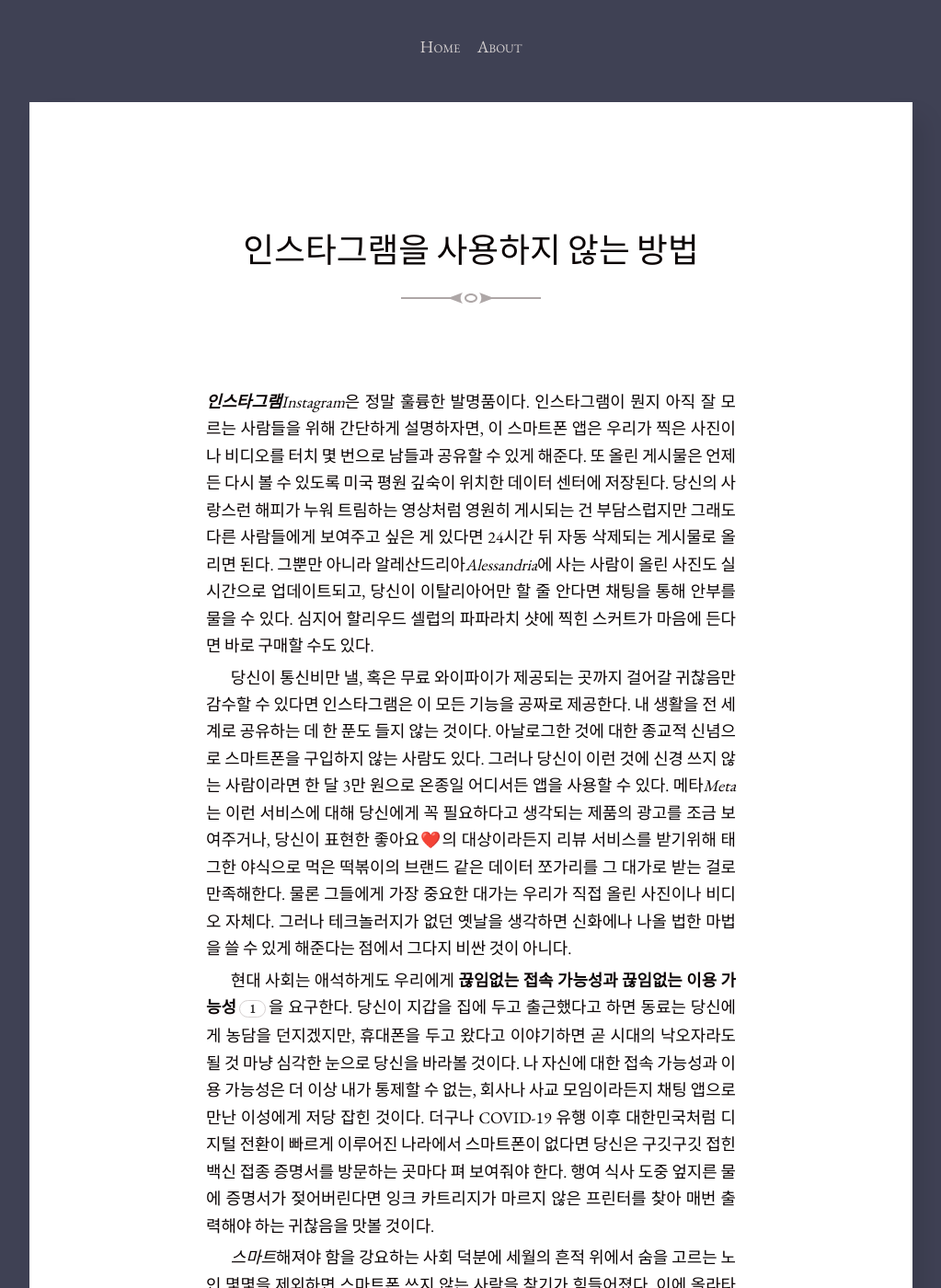
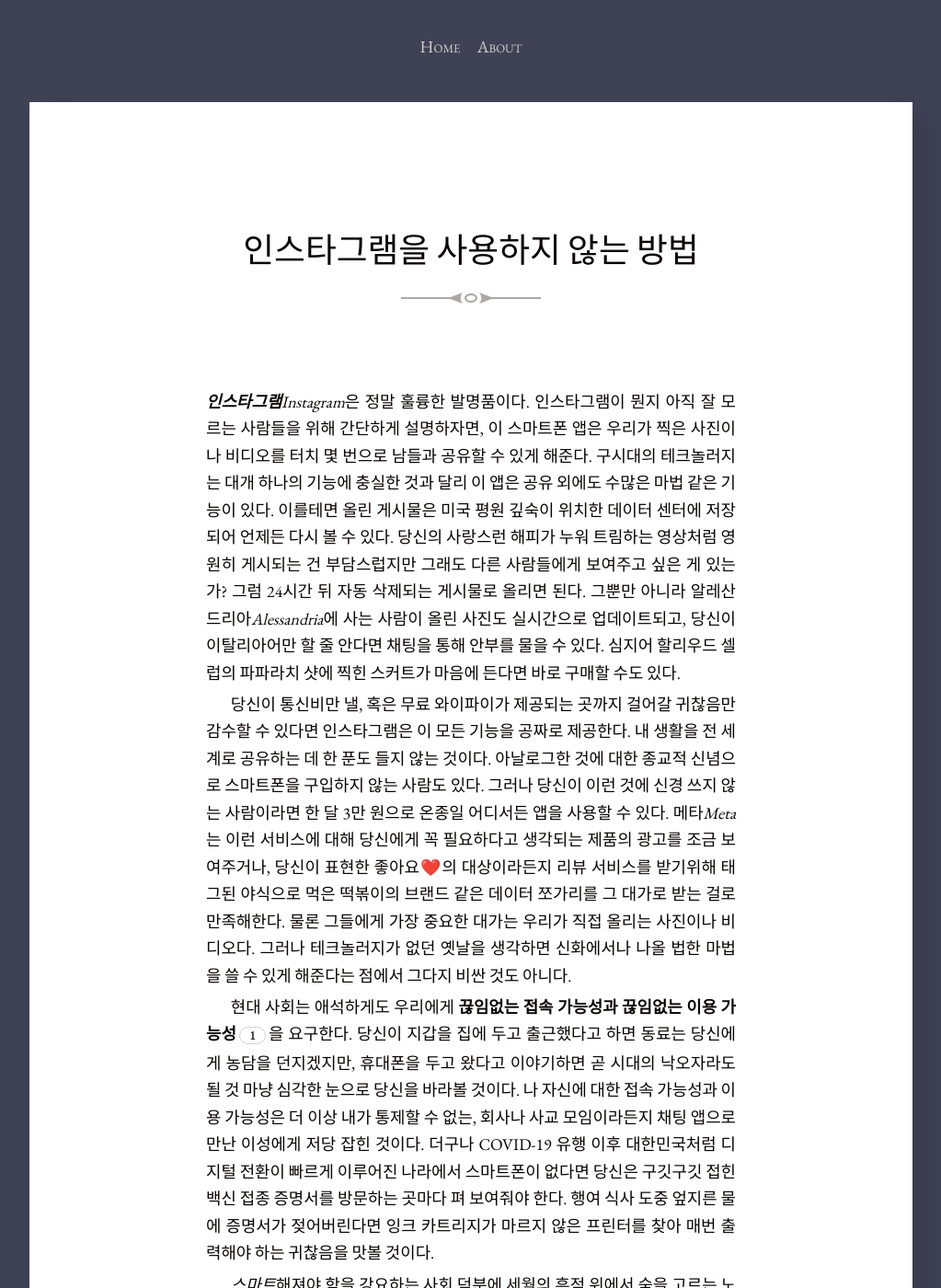
Before and after one commit to grsdij/grsdij, a Jekyll site: the page built from _posts/2022-05-17-인스타그램을 사용하지 않는 방법.md, in a window 1280 px wide and 1400 px high. Shown: the whole window at 92% size, without its empty margins (128-1151 px from the left). Built offline with Jekyll 4.4.1, drawn with Linux system fonts in a browser that asks for light colours; some of the changed text lies outside the part shown.

Commit message:
Update 2022-05-17-인스타그램을 사용하지 않는 방법.md

```diff
--- a/_posts/2022-05-17-인스타그램을 사용하지 않는 방법.md
+++ b/_posts/2022-05-17-인스타그램을 사용하지 않는 방법.md
@@ -5,19 +5,19 @@ categories: essay
 layout: post
 ---
 
-***인스타그램****Instagram*은 정말 훌륭한 발명품이다. 인스타그램이 뭔지 아직 잘 모르는 사람들을 위해 간단하게 설명하자면, 이 스마트폰 앱은 우리가 찍은 사진이나 비디오를 터치 몇 번으로 남들과 공유할 수 있게 해준다. 또 올린 게시물은 언제든 다시 볼 수 있도록 미국 평원 깊숙이 위치한 데이터 센터에 저장된다. 당신의 사랑스런 해피가 누워 트림하는 영상처럼 영원히 게시되는 건 부담스럽지만 그래도 다른 사람들에게 보여주고 싶은 게 있다면 24시간 뒤 자동 삭제되는 게시물로 올리면 된다. 그뿐만 아니라 알레산드리아*Alessandria*에 사는 사람이 올린 사진도 실시간으로 업데이트되고, 당신이 이탈리아어만 할 줄 안다면 채팅을 통해 안부를 물을 수 있다. 심지어 할리우드 셀럽의 파파라치 샷에 찍힌 스커트가 마음에 든다면 바로 구매할 수도 있다.
+***인스타그램****Instagram*은 정말 훌륭한 발명품이다. 인스타그램이 뭔지 아직 잘 모르는 사람들을 위해 간단하게 설명하자면, 이 스마트폰 앱은 우리가 찍은 사진이나 비디오를 터치 몇 번으로 남들과 공유할 수 있게 해준다. 구시대의 테크놀러지는 대개 하나의 기능에 충실한 것과 달리 이 앱은 공유 외에도 수많은 마법 같은 기능이 있다. 이를테면 올린 게시물은 미국 평원 깊숙이 위치한 데이터 센터에 저장되어 언제든 다시 볼 수 있다. 당신의 사랑스런 해피가 누워 트림하는 영상처럼 영원히 게시되는 건 부담스럽지만 그래도 다른 사람들에게 보여주고 싶은 게 있는가? 그럼 24시간 뒤 자동 삭제되는 게시물로 올리면 된다. 그뿐만 아니라 알레산드리아*Alessandria*에 사는 사람이 올린 사진도 실시간으로 업데이트되고, 당신이 이탈리아어만 할 줄 안다면 채팅을 통해 안부를 물을 수 있다. 심지어 할리우드 셀럽의 파파라치 샷에 찍힌 스커트가 마음에 든다면 바로 구매할 수도 있다.
 
-당신이 통신비만 낼, 혹은 무료 와이파이가 제공되는 곳까지 걸어갈 귀찮음만 감수할 수 있다면 인스타그램은 이 모든 기능을 공짜로 제공한다. 내 생활을 전 세계로 공유하는 데 한 푼도 들지 않는 것이다. 아날로그한 것에 대한 종교적 신념으로 스마트폰을 구입하지 않는 사람도 있다. 그러나 당신이 이런 것에 신경 쓰지 않는 사람이라면 한 달 3만 원으로 온종일 어디서든 앱을 사용할 수 있다. 메타*Meta*는 이런 서비스에 대해 당신에게 꼭 필요하다고 생각되는 제품의 광고를 조금 보여주거나, 당신이 표현한 좋아요❤️의 대상이라든지 리뷰 서비스를 받기위해 태그한 야식으로 먹은 떡볶이의 브랜드 같은 데이터 쪼가리를 그 대가로 받는 걸로 만족해한다. 물론 그들에게 가장 중요한 대가는 우리가 직접 올린 사진이나 비디오 자체다. 그러나 테크놀러지가 없던 옛날을 생각하면 신화에나 나올 법한 마법을 쓸 수 있게 해준다는 점에서 그다지 비싼 것이 아니다.
+당신이 통신비만 낼, 혹은 무료 와이파이가 제공되는 곳까지 걸어갈 귀찮음만 감수할 수 있다면 인스타그램은 이 모든 기능을 공짜로 제공한다. 내 생활을 전 세계로 공유하는 데 한 푼도 들지 않는 것이다. 아날로그한 것에 대한 종교적 신념으로 스마트폰을 구입하지 않는 사람도 있다. 그러나 당신이 이런 것에 신경 쓰지 않는 사람이라면 한 달 3만 원으로 온종일 어디서든 앱을 사용할 수 있다. 메타*Meta*는 이런 서비스에 대해 당신에게 꼭 필요하다고 생각되는 제품의 광고를 조금 보여주거나, 당신이 표현한 좋아요❤️의 대상이라든지 리뷰 서비스를 받기위해 태그된 야식으로 먹은 떡볶이의 브랜드 같은 데이터 쪼가리를 그 대가로 받는 걸로 만족해한다. 물론 그들에게 가장 중요한 대가는 우리가 직접 올리는 사진이나 비디오다. 그러나 테크놀러지가 없던 옛날을 생각하면 신화에서나 나올 법한 마법을 쓸 수 있게 해준다는 점에서 그다지 비싼 것도 아니다.
 
 현대 사회는 애석하게도 우리에게 **끊임없는 접속 가능성과 끊임없는 이용 가능성**[^1]을 요구한다. 당신이 지갑을 집에 두고 출근했다고 하면 동료는 당신에게 농담을 던지겠지만, 휴대폰을 두고 왔다고 이야기하면 곧 시대의 낙오자라도 될 것 마냥 심각한 눈으로 당신을 바라볼 것이다. 나 자신에 대한 접속 가능성과 이용 가능성은 더 이상 내가 통제할 수 없는, 회사나 사교 모임이라든지 채팅 앱으로 만난 이성에게 저당 잡힌 것이다. 더구나 COVID-19 유행 이후 대한민국처럼 디지털 전환이 빠르게 이루어진 나라에서 스마트폰이 없다면 당신은 구깃구깃 접힌 백신 접종 증명서를 방문하는 곳마다 펴 보여줘야 한다. 행여 식사 도중 엎지른 물에 증명서가 젖어버린다면 잉크 카트리지가 마르지 않은 프린터를 찾아 매번 출력해야 하는 귀찮음을 맛볼 것이다.
 
-*스마트*해져야 함을 강요하는 사회 덕분에 세월의 흔적 위에서 숨을 고르는 노인 몇몇을 제외하면 스마트폰 쓰지 않는 사람을 찾기가 힘들어졌다. 이에 올라타 플랫폼은 사람들이 앞다퉈 쏟아낸 더 놀랍고, 더 신기한 이야기들로 더 많은 사람을 불러 모은다. 광장시장 한 켠에서 열댓 명이 둘러싼 좌판만 봐도 무슨 이야기일까 궁금해서 참지 못하는데(비집고 들어가 보니 거의 모든 질환을 치료하는 노각나무 수액 이야기였다---약간 실망했지만 공짜로 주는 희석액은 좋았다) 연예인부터 선남선녀, 부자들의 사생활이 넘쳐나는 인스타그램에 사람들이 모이지 않는 것은 있을 수 없는 일이다. 당신이 게시물을 올리지 않는다 해도 인스타그램은 당신을 쫓아내지 않지만, 인플루언서들을 쫓아 하나 둘 당신의 순간을 공유할수록 인스타그램은 당신에게 더 많은 이야기를 보여 줄 것이다.
+*스마트*해져야 함을 강요하는 사회 덕분에 세월의 흔적 위에서 숨을 고르는 노인 몇몇을 제외하면 스마트폰 쓰지 않는 사람을 찾기가 힘들어졌다. 이에 올라타 플랫폼은 사람들이 앞다퉈 쏟아낸 더 놀랍고, 더 신기한 이야기들로 더 많은 사람을 불러 모은다. 광장시장 한 편의 열댓 명에 둘러싸인 좌판만 봐도 무슨 이야기일까 궁금해서 참지 못하는데(비집고 들어가 보니 거의 모든 질환을 치료하는 노각나무 수액 이야기였다---약간 실망했지만 희석액 한 컵을 공짜로 줘 좋았다) 연예인부터 선남선녀, 부자들의 사생활이 넘쳐나는 인스타그램에 사람들이 모이지 않는 것은 있을 수 없는 일이다. 당신이 게시물을 올리지 않는다 해도 인스타그램은 당신을 쫓아내지 않겠지만, 인플루언서를 쫓아 당신의 순간을 하나둘 공유할수록 인스타그램은 당신에게 더 많은 이야기를 보여 줄 것이다.
 
-그 결과 이제 우리는 간단하게 화면을 쓸어올리는 것만으로 끝없이 쏟아지는 이야기들을 볼 수 있게 되었다. 이는 21세기의 두 가지 괄목할 변화를 만들었는데, 하나는 항문외과의의 수입이 급증하게 되었다는 것이고 다른 하나는 사람들이 이제 전 세계의 타인들과 비교하는 삶을 살 수 있게 되었다는 것이다.
+그 결과 우리는 간단하게 화면을 쓸어올리는 것만으로 끝없이 쏟아지는 이야기들을 볼 수 있게 되었다. 이는 21세기의 두 가지 괄목할 변화를 만들었는데, 하나는 항문외과 의사의 수입이 급증하게 되었다는 것이고 다른 하나는 사람들은 이제 전 세계의 타인들과 비교하는 삶을 살 수 있게 되었다는 것이다.
 
 
 
-  동전을 넣고 힘겹게 돌려야 고작 한 개씩 떨어지는 검볼자판기
+동전을 넣고 힘겹게 돌려야 고작 한 개씩 떨어지는 검볼자판기
 
 당신의 무료한 화장실에서 ~~~ 매 순간 업데이트 되는 끝없는 게시물의 두루마리는 은밀한 질환을 키울 가장 큰 원인이 된 것이다.
 
@@ -112,4 +112,6 @@ layout: post
 
 > 움베르트 에코, 『세상의 바보들에게 웃으면서 화내는 방법』, 이세욱 옮김, 열린책들(1999) 의 오마주
 
+> 데이터 센터*Data Center* --- 24시간 중단 없는 인터넷 서비스를 제공하기 위해 서버 컴퓨터를 따로 모아놓은 건물 <br> 플랫폼*Platform* 기차역 <br> 인플루언서*Influencer* 영향가
+
 [^1]: 지그문트 바우만, 『고독을 잃어버린 시간』, 조은평, 강지은 옮김, 동녘(2013)
```
